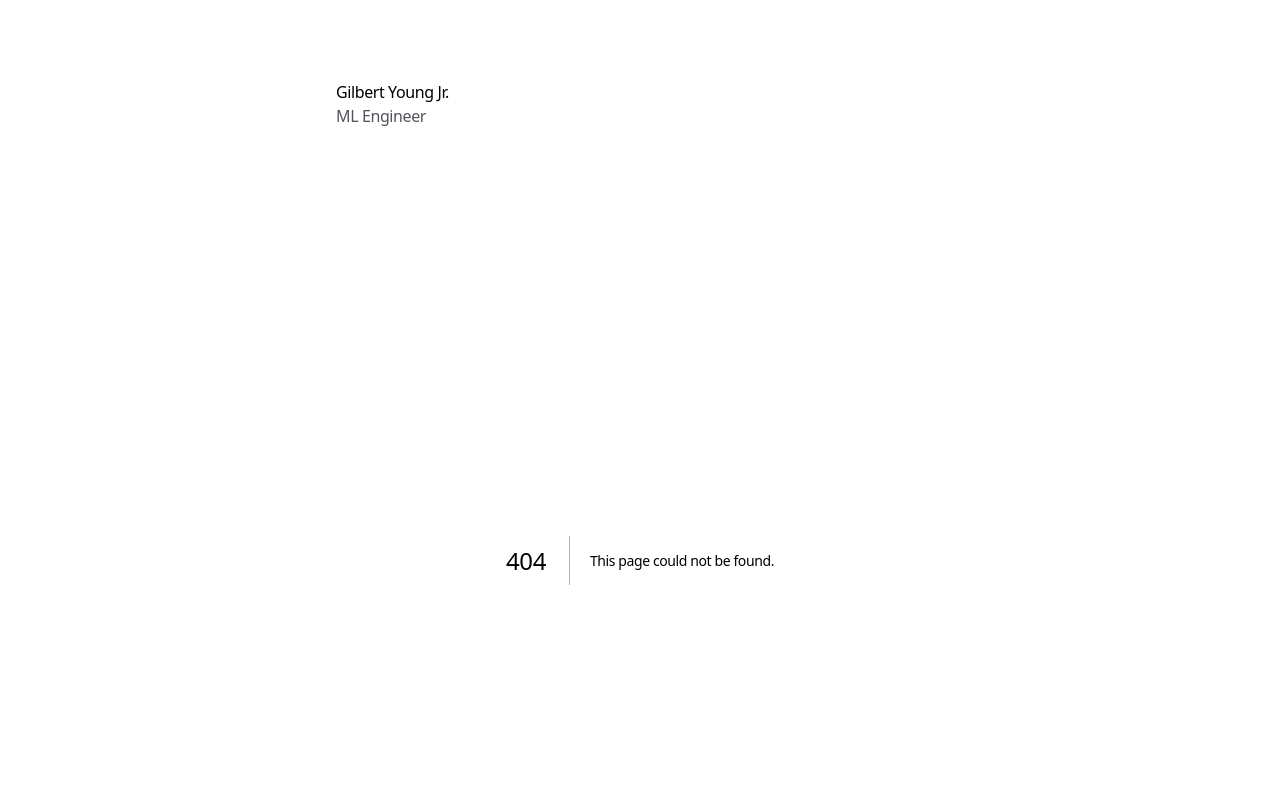
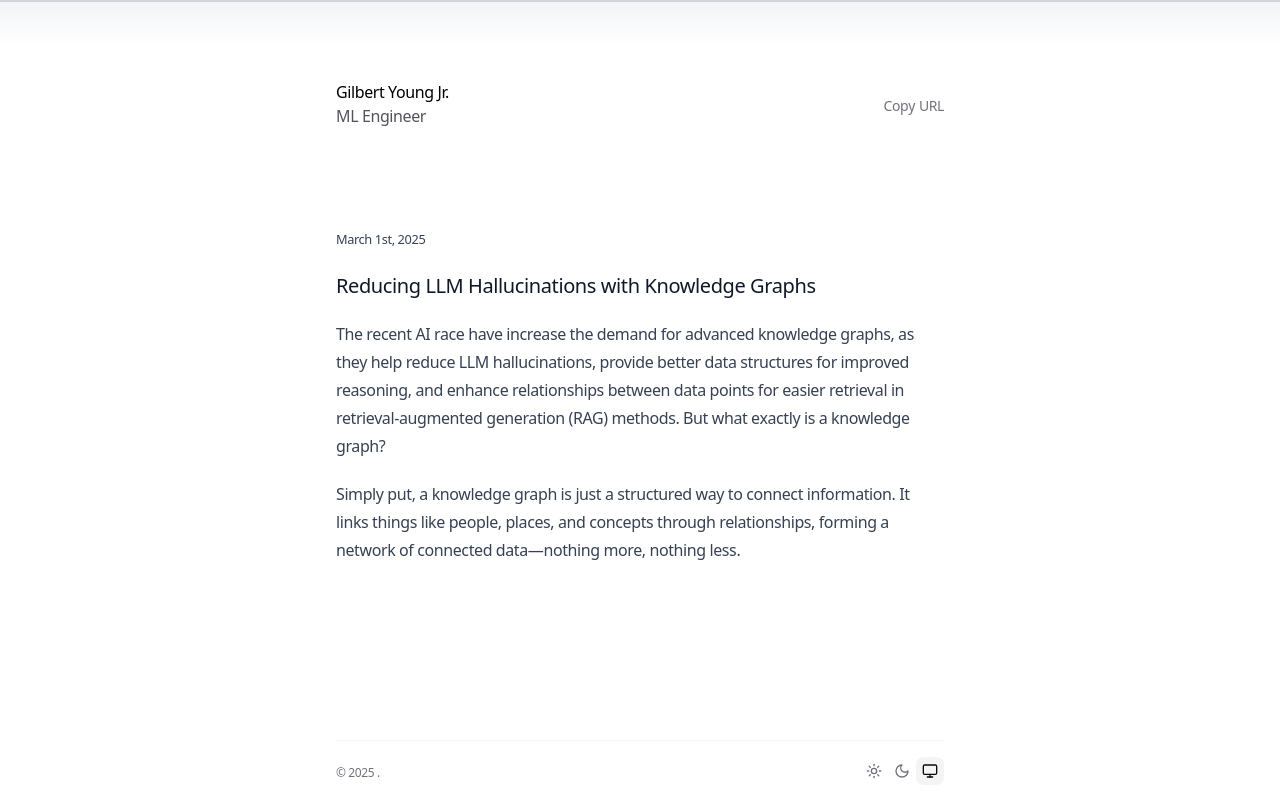
Before and after one commit to gjyoungjr/portfolio, a Next.js app: page /blog/knowledge-graphs in a window 1280 px wide. Before the commit this address had no page. Shown: the top 800 px of the page. Built offline with nearby package versions, Linux system fonts and the light colour scheme.

Commit message:
add new blogs

```diff
--- a/app/blog/gen-ai/page.mdx
+++ b/app/blog/gen-ai/page.mdx
@@ -1,8 +1,7 @@
-<Cover
-  src="https://cdn.cosmos.so/affd4b79-e848-4dfd-bd42-5f2c4a847365?format=jpeg"
-  alt="Image from the movie Alien - from cosmos.com"
-  caption="cosmos.com"
-/>
+<p>
+  <small>March 10th, 2024</small>
+</p>
+# Generative AI: What is it and Why you Should Care?
 
 There's been a lot of hype around AI lately, particularly since OpenAI released their GPT model and speculations that the AI race wars might lead to AGI (Artificial General Intelligence). However, with any disruptive product launch, we tend to underestimate its true potential or have a general lack of understanding. Generative AI can be confusing, but in this article, I'll cover everything you need to know:
 
@@ -12,7 +11,7 @@ Full Disclaimer : Please note that I'm not an AI expert, and this is simply my o
 
 I'm pretty sure you've seen the clips of AI Drake dropping bars and wondered how this is possible. Well, that's exactly the power of Generative AI. It's a type of computer intelligence program that can create original content such as text, images, or audio without the need for human input. This is achieved using transformer models which learn by selectively focusing on relevant parts of the input/training data, a process called the attention mechanism. Transformer models were first introduced in the famous paper, [Attention is All You Need](https://proceedings.neurips.cc/paper_files/paper/2017/file/3f5ee243547dee91fbd053c1c4a845aa-Paper.pdf), which was published by a team at Google
 
-## Why should you care about AI?
+## Why should you care about Generative AI?
 
 The pace of AI development is rapidly accelerating, and its impact on our work and daily lives is already significant. With AI assistants, developers and engineers can write higher quality code, while content creators can craft compelling scripts. Given this, it's essential to have a basic understanding of AI's capabilities to leverage these tools effectively for your advantage. This shift is similar to the .com era, where those who lacked computer skills struggled to stay relevant in the workforce. Regrettably, failure to adapt and learn could leave you behind in this rapidly evolving landscape.
 
--- /dev/null
+++ b/app/blog/knowledge-graphs/page.mdx
@@ -0,0 +1,9 @@
+<p>
+  <small>March 1st, 2025</small>
+</p>
+
+# Reducing LLM Hallucinations with Knowledge Graphs
+
+The recent AI race have increase the demand for advanced knowledge graphs, as they help reduce LLM hallucinations, provide better data structures for improved reasoning, and enhance relationships between data points for easier retrieval in retrieval-augmented generation (RAG) methods. But what exactly is a knowledge graph?
+
+Simply put, a knowledge graph is just a structured way to connect information. It links things like people, places, and concepts through relationships, forming a network of connected data—nothing more, nothing less.
--- a/app/blog/layout.tsx
+++ b/app/blog/layout.tsx
@@ -1,37 +1,37 @@
-'use client'
-import { TextMorph } from '@/components/ui/text-morph'
-import { ScrollProgress } from '@/components/ui/scroll-progress'
-import { useEffect, useState } from 'react'
+"use client";
+import { TextMorph } from "@/components/ui/text-morph";
+import { ScrollProgress } from "@/components/ui/scroll-progress";
+import { useEffect, useState } from "react";
 
 function CopyButton() {
-  const [text, setText] = useState('Copy')
-  const currentUrl = typeof window !== 'undefined' ? window.location.href : ''
+  const [text, setText] = useState("Copy");
+  const currentUrl = typeof window !== "undefined" ? window.location.href : "";
 
   useEffect(() => {
     setTimeout(() => {
-      setText('Copy')
-    }, 2000)
-  }, [text])
+      setText("Copy");
+    }, 2000);
+  }, [text]);
 
   return (
     <button
       onClick={() => {
-        setText('Copied')
-        navigator.clipboard.writeText(currentUrl)
+        setText("Copied");
+        navigator.clipboard.writeText(currentUrl);
       }}
-      className="font-base flex items-center gap-1 text-center text-sm text-zinc-500 transition-colors dark:text-zinc-400"
+      className="cursor-pointer font-base flex items-center gap-1 text-center text-sm text-zinc-500 transition-colors dark:text-zinc-400"
       type="button"
     >
       <TextMorph>{text}</TextMorph>
       <span>URL</span>
     </button>
-  )
+  );
 }
 
 export default function LayoutBlogPost({
   children,
 }: {
-  children: React.ReactNode
+  children: React.ReactNode;
 }) {
   return (
     <>
@@ -50,5 +50,5 @@ export default function LayoutBlogPost({
         {children}
       </main>
     </>
-  )
+  );
 }
--- a/app/data.ts
+++ b/app/data.ts
@@ -67,8 +67,14 @@ export const WORK_EXPERIENCE: WorkExperience[] = [
 
 export const BLOG_POSTS: BlogPost[] = [
   {
+    title: "Reducing LLM Hallucinations with Knowledge Graphs",
+    description: "Knowledge graphs improve AI reasoning.",
+    link: "/blog/knowledge-graphs",
+    uid: "blog-2",
+  },
+  {
     title: "Generative AI: What is it and why you should care?",
-    description: "Generative AI: What is it and why you should care?",
+    description: "Gen AI: Learn & Adapt",
     link: "/blog/gen-ai",
     uid: "blog-3",
   },
```
